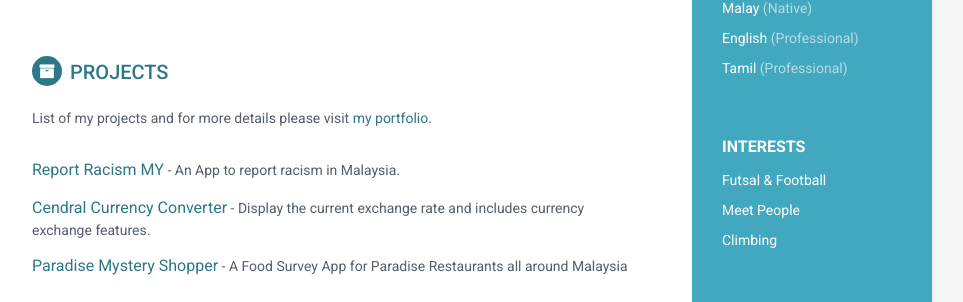
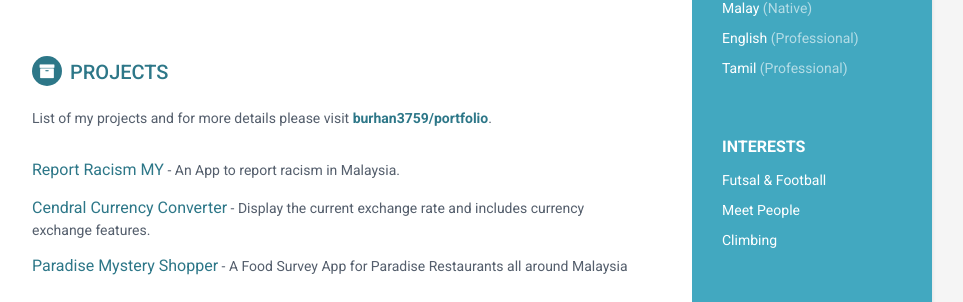
Before and after one commit to burhan3759/resume, a Jekyll site: the page built from index.html, in a window 1280 px wide. Shown: the part 813-1115 px from the top of the page, without its empty margins (188-1151 px from the left). Built offline with Jekyll 4.4.1, drawn with Linux system fonts in a browser that asks for light colours.

Commit message:
Update projects.html
added a proper link to portfolio

```diff
--- a/_includes/projects.html
+++ b/_includes/projects.html
@@ -1,7 +1,7 @@
 <section class="section projects-section">
                 <h2 class="section-title"><i class="fa fa-archive"></i>Projects</h2>
                 <div class="intro">
-                    <p>List of my projects and for more details please visit <a href="burhan3759.guthub.io/portfolio">my portfolio</a>.</p>
+                    <p>List of my projects and for more details please visit <a href="https://burhan3759.github.io/portfolio/" target="_blank"><strong>burhan3759/portfolio</strong></a>.</p>
                 </div><!--//intro-->
                 <div class="item">
                     <span class="project-title"><a href="#hook">Report Racism MY</a></span> - <span class="project-tagline">An App to report racism in Malaysia.
```
